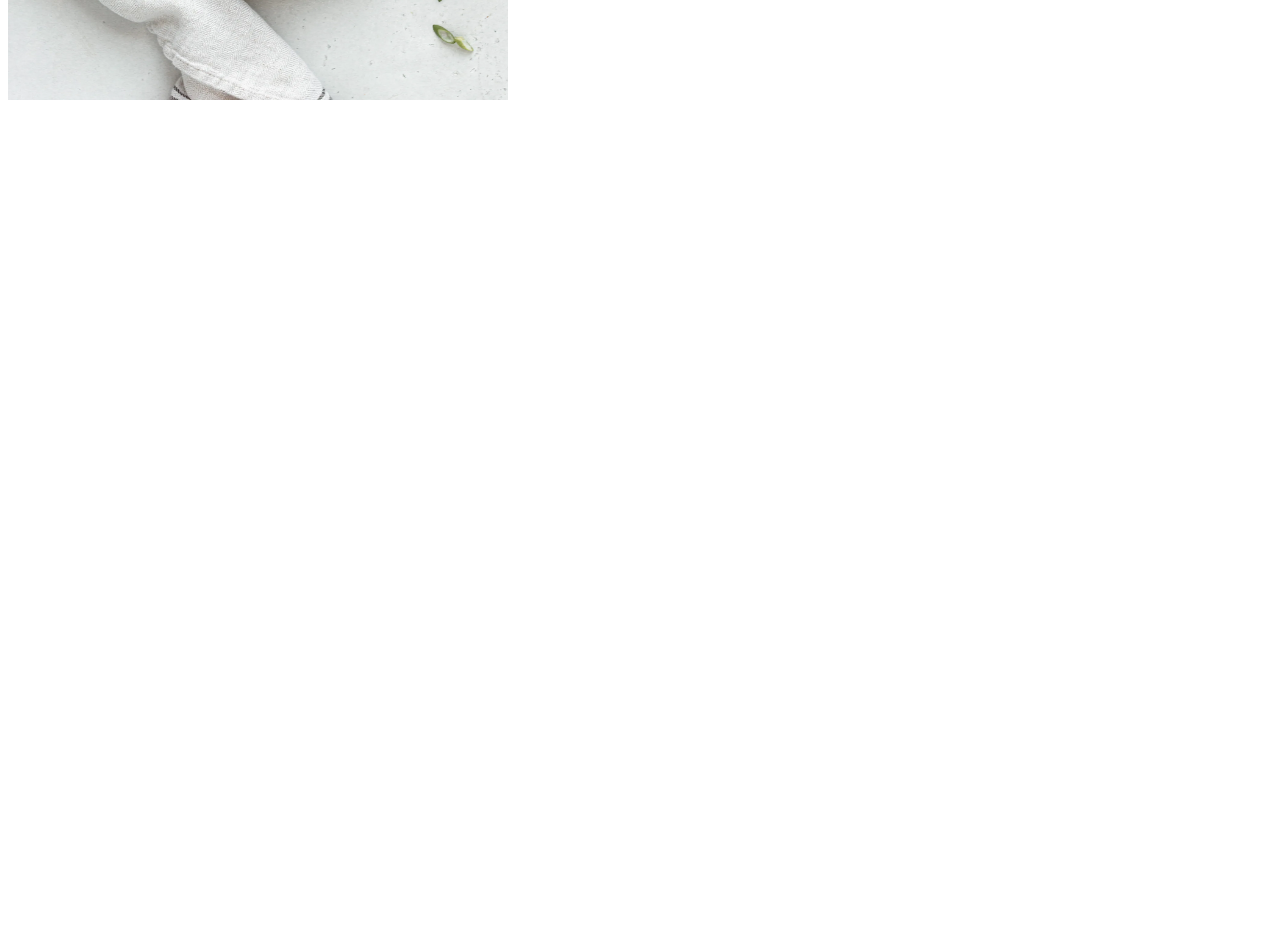
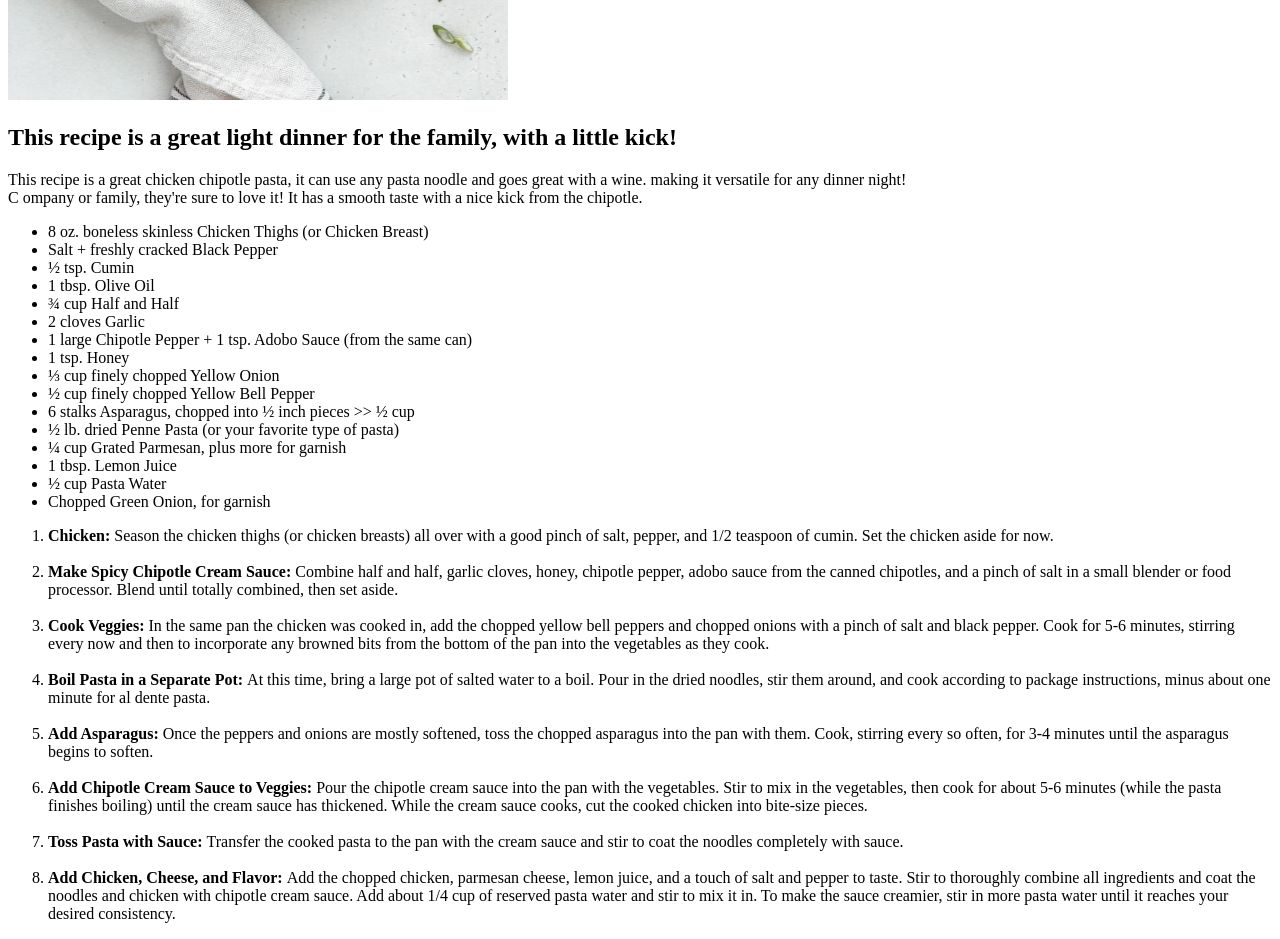
Before and after one commit to chesburgr/odin-recipes, a plain HTML site: page recipes/chickenpasta.html in a window 1280 px wide. Shown: the part 480-1419 px from the top of the page. Before the commit the page ends 800 px from the top, so only its background shows below. Drawn offline with Linux system fonts and the light colour scheme.

Commit message:
Finish chickenpasta.html recipe

```diff
--- a/recipes/chickenpasta.html
+++ b/recipes/chickenpasta.html
@@ -1,13 +1,51 @@
 <!DOCTYPE html>
 <html lang="en">
+
 <head>
     <meta charset="UTF-8">
     <meta name="viewport" content="width=device-width, initial-scale=1.0">
     <title>Document</title>
 </head>
+
 <body>
     <h1>Spicy Chicken Chipotle Pasta</h1>
-    <img src="../images/Chipotle-Chicken-Pasta-32-scaled.webp"
-    alt="Photo of Chicken Pasta" width="500px" height="500px">
+    <img src="../images/Chipotle-Chicken-Pasta-32-scaled.webp" alt="Photo of Chicken Pasta" width="500px"
+        height="500px">
+    <h2>This recipe is a great light dinner for the family, with a little kick!</h2>
+    <p>This recipe is a great chicken chipotle pasta,
+        it can use any pasta noodle and goes great with a wine.
+        making it versatile for any dinner night! <br> C ompany or family,
+        they're sure to love it! It has a smooth taste with a nice kick from the chipotle.</p>
+    <ul>
+        <li>8 oz. boneless skinless Chicken Thighs (or Chicken Breast)</li>
+        <li> Salt + freshly cracked Black Pepper</li>
+        <li>½ tsp. Cumin</li>
+        <li>1 tbsp. Olive Oil</li>
+        <li>¾ cup Half and Half </li>
+        <li>2 cloves Garlic </li>
+        <li>1 large Chipotle Pepper + 1 tsp. Adobo Sauce (from the same can)</li>
+        <li>1 tsp. Honey</li>
+        <li> ⅓ cup finely chopped Yellow Onion </li>
+        <li> ½ cup finely chopped Yellow Bell Pepper </li>
+        <li> 6 stalks Asparagus, chopped into ½ inch pieces >> ½ cup</li>
+        <li> ½ lb. dried Penne Pasta (or your favorite type of pasta)</li>
+        <li>¼ cup Grated Parmesan, plus more for garnish</li>
+        <li>1 tbsp. Lemon Juice</li>
+        <li>½ cup Pasta Water</li>
+        <li>Chopped Green Onion, for garnish</li>
+    </ul>
+    <ol>
+        <li><strong>Chicken:</strong> Season the chicken thighs (or chicken breasts) all over with a good pinch of salt, pepper, and 1/2 teaspoon of cumin. Set the chicken aside for now.        </li>
+        <br>
+        <li><strong>Make Spicy Chipotle Cream Sauce: </strong>Combine half and half, garlic cloves, honey, chipotle pepper, adobo sauce from the canned chipotles, and a pinch of salt in a small blender or food processor. Blend until totally combined, then set aside.</li>
+        <br>
+        <li><strong>Cook Veggies: </strong>In the same pan the chicken was cooked in, add the chopped yellow bell peppers and chopped onions with a pinch of salt and black pepper. Cook for 5-6 minutes, stirring every now and then to incorporate any browned bits from the bottom of the pan into the vegetables as they cook.        </li> <br>
+        <li><strong>Boil Pasta in a Separate Pot: </strong>At this time, bring a large pot of salted water to a boil. Pour in the dried noodles, stir them around, and cook according to package instructions, minus about one minute for al dente pasta.</li> <br>
+        <li><strong>Add Asparagus: </strong>Once the peppers and onions are mostly softened, toss the chopped asparagus into the pan with them. Cook, stirring every so often, for 3-4 minutes until the asparagus begins to soften.</li> <br>
+        <li><strong>Add Chipotle Cream Sauce to Veggies:</strong> Pour the chipotle cream sauce into the pan with the vegetables. Stir to mix in the vegetables, then cook for about 5-6 minutes (while the pasta finishes boiling) until the cream sauce has thickened. While the cream sauce cooks, cut the cooked chicken into bite-size pieces.</li> <br>
+        <li><strong>Toss Pasta with Sauce: </strong>Transfer the cooked pasta to the pan with the cream sauce and stir to coat the noodles completely with sauce.</li> <br>
+        <li><strong>Add Chicken, Cheese, and Flavor: </strong>Add the chopped chicken, parmesan cheese, lemon juice, and a touch of salt and pepper to taste. Stir to thoroughly combine all ingredients and coat the noodles and chicken with chipotle cream sauce. Add about 1/4 cup of reserved pasta water and stir to mix it in. To make the sauce creamier, stir in more pasta water until it reaches your desired consistency.</li>
+    </ol>
 </body>
+
 </html>
```
